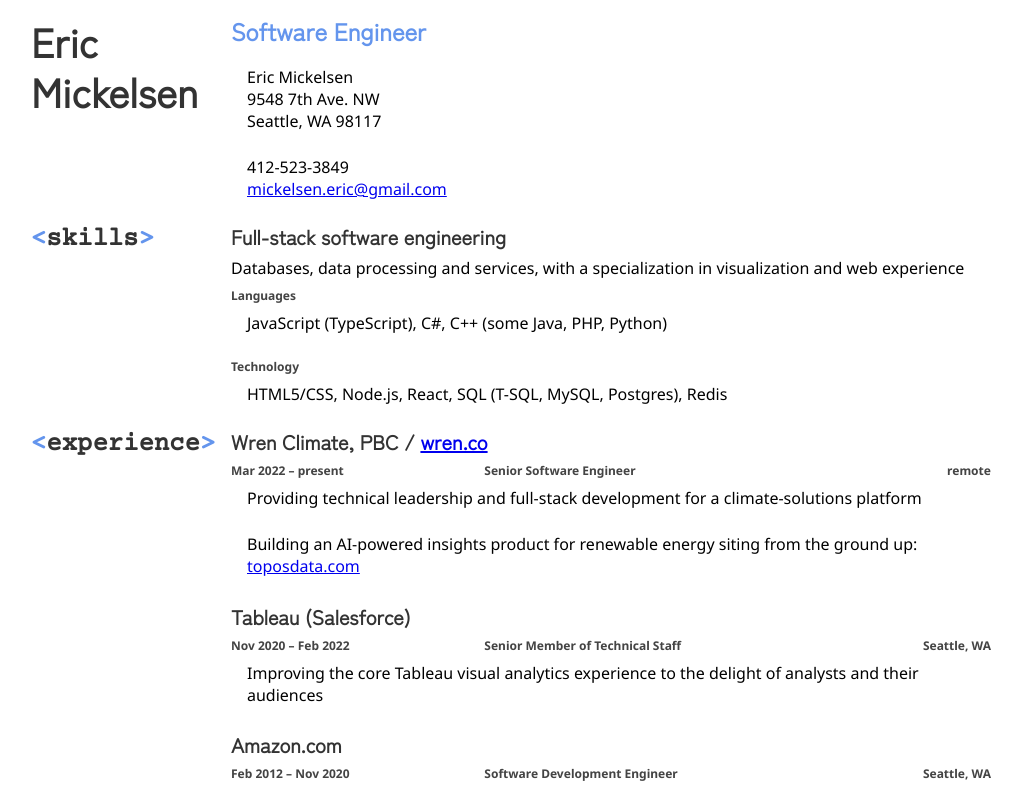
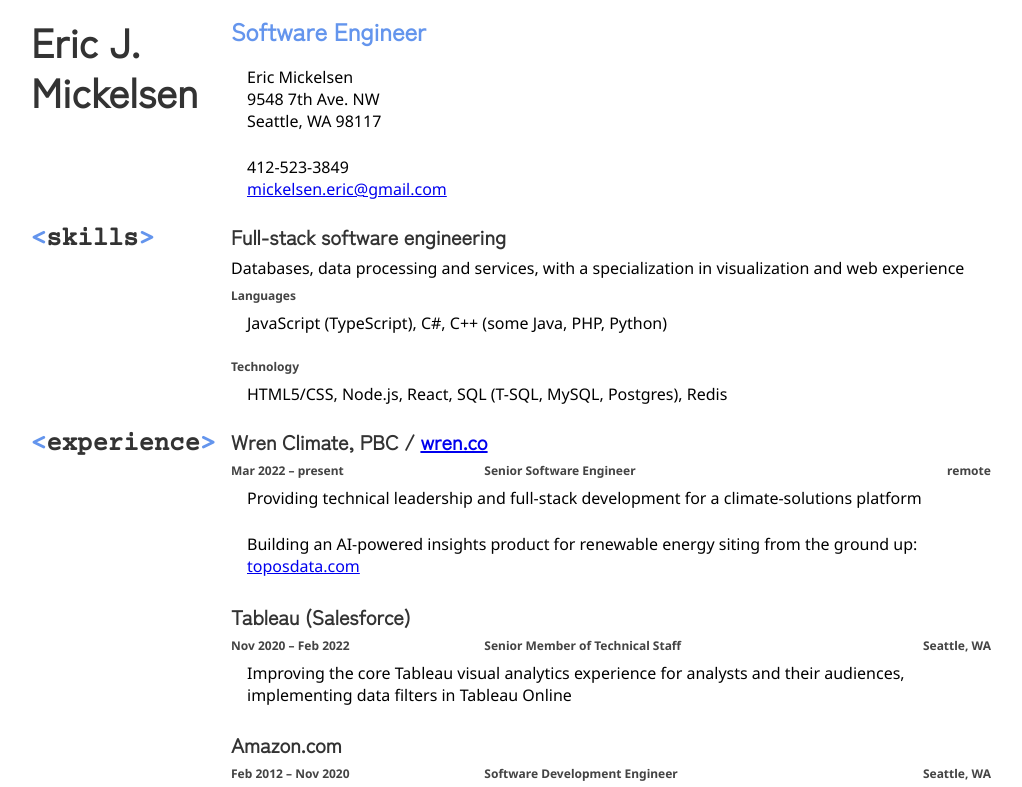
Before and after one commit to ericmick/ericmick.github.io, a plain HTML site: page resume.html in a window 1280 px wide. Shown: the top 787 px of the page, without its empty margins (129-1151 px from the left). Drawn offline with nearby package versions, Linux system fonts and the light colour scheme.

Commit message:
Minor updates to resume

```diff
--- a/resume.html
+++ b/resume.html
@@ -91,7 +91,7 @@
 
 <body>
   <header>
-    <h1>Eric Mickelsen</h1>
+    <h1>Eric J. Mickelsen</h1>
   </header>
   <section>
     <h2>Software Engineer</h2>
@@ -139,8 +139,8 @@
       <span>Senior Member of Technical Staff</span>
       <span>Seattle, WA</span>
     </h5>
-    <p>Improving the core Tableau visual analytics experience to the delight of analysts and their
-      audiences</p>
+    <p>Improving the core Tableau visual analytics experience for analysts and their
+      audiences, implementing data filters in Tableau Online</p>
     <h4>Amazon.com</h4>
     <h5>
       <span>Feb 2012 – Nov 2020</span>
```
